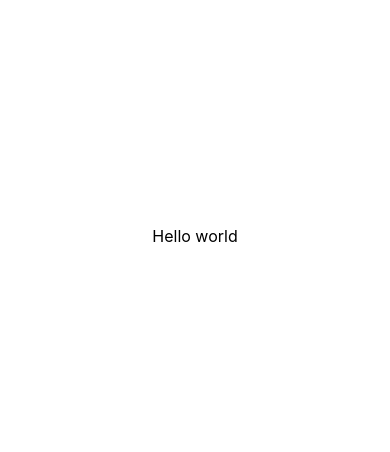
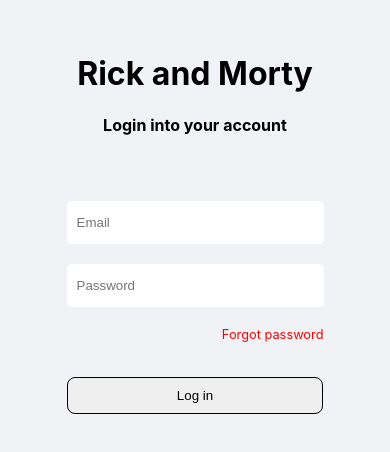
Before and after one commit to Elianc22/Rick-and-Morty-Project, a React (Create React App) app: page / in a window 390 px wide. Shown: the part 186-638 px from the top of the page. Built offline with nearby package versions, Linux system fonts and the light colour scheme.

Commit message:
creating login component for mobile

```diff
--- a/src/App.css
+++ b/src/App.css
@@ -6,6 +6,7 @@
   width: 100%;
   height: 100%;
   text-align: center;
+  background-color: #F0F2F5;
 }
 
 .App-logo {
--- a/src/App.js
+++ b/src/App.js
@@ -1,4 +1,5 @@
 import './App.css';
+import './styles/media.scss';
 import Layout from './components/layout';
 
 function App() {
--- /dev/null
+++ b/src/components/container/form/_formStyles.scss
@@ -0,0 +1,43 @@
+@use '../../../styles/baseStyle';
+
+.container-login {
+    @include baseStyle.base-center();
+    flex-direction: column;
+
+    .login-form {
+        @include baseStyle.base-form();
+        margin: 25px;
+
+        div {
+            margin-top: 20px;
+
+            .form-inputs{
+                padding: 14px 70px 14px 10px;
+                border: none;
+                border-radius: 5px;
+
+                &:hover, :focus {
+                    outline: none;
+                    box-shadow: 1px 1px 5px 0px rgba(0, 0, 0, .7);
+                }
+            }
+
+            .links-form {
+                display: flex;
+                justify-content: right;
+                font-size: 0.8rem;
+                text-decoration: none;
+                color: red;
+
+                &:hover {
+                    color: rgb(223, 2, 2);
+                }
+            }
+
+            .btn-form {
+                margin-top: 15px;
+                @include baseStyle.base-btn();
+            }
+        }
+    }
+}
--- /dev/null
+++ b/src/components/container/form/formLogin.jsx
@@ -0,0 +1,85 @@
+import React from 'react';
+import '../form/_formStyles.scss';
+import { Formik, Field, Form, ErrorMessage } from 'formik';
+import * as Yup from 'yup';
+
+const loginSchema = Yup.object().shape({
+  email: Yup.string().email('Invalid email format').required('Email is required'),
+  password: Yup.string().required('Password is required')
+});
+
+const Formlogin = () => {
+  const initialCredentials = {
+    email: '',
+    password: ''
+  };
+
+  return (
+    <div className="container-login">
+      <div>
+        <h1>Rick and Morty</h1>
+        <h4>Login into your account</h4>
+      </div>
+      <Formik
+        // *** Initial values that the form will take ***
+        initialValues={initialCredentials}
+        // *** Yup Validation Schema ***
+        validationSchema={loginSchema}
+        // *** onSubmit Event ***
+        onSubmit={async (values) => {
+          await new Promise((r) => setTimeout(r, 1000));
+          alert(JSON.stringify(values, null, 2));
+          // *** We save the data in the localStorage ***
+          localStorage.setItem('credentials', values);
+        }}>
+        {/* We obtain props from FOrmik */}
+
+        {({ touched, errors, isSubmitting }) => (
+          <Form className="login-form">
+            <div>
+              <Field
+                className="form-inputs"
+                id="email"
+                name="email"
+                placeholder="Email"
+                type="email"
+              />
+
+              {/* Emails errors */}
+              {errors.email && touched.email && (
+                <ErrorMessage component="div" name="email"></ErrorMessage>
+              )}
+            </div>
+            <div>
+              <Field
+                className="form-inputs"
+                id="password"
+                name="password"
+                type="password"
+                placeholder="Password"
+              />
+
+              {/* Password errors */}
+              {errors.password && touched.password && (
+                <ErrorMessage component="div" name="password"></ErrorMessage>
+              )}
+            </div>
+            <div>
+              <a className="links-form" href="">
+                Forgot password
+              </a>
+            </div>
+            <div>
+              <button className="btn-form" type="submit">
+                Log in
+              </button>
+              {isSubmitting ? <p>Login your credentials...</p> : null}
+            </div>
+          </Form>
+        )}
+      </Formik>
+    </div>
+  );
+};
+
+export default Formlogin;
--- a/src/components/layout.jsx
+++ b/src/components/layout.jsx
@@ -1,10 +1,11 @@
 import React from 'react';
+import Formlogin from './container/form/formLogin';
 import './_layout.scss';
 
 const Layout = () => {
   return (
     <div className="layout-container">
-      <p>Hello world</p>
+      <Formlogin></Formlogin>
     </div>
   );
 };
--- a/src/styles/_baseStyle.scss
+++ b/src/styles/_baseStyle.scss
@@ -4,3 +4,21 @@
     align-items: center;
     height: 100%;
 }
+
+@mixin base-form(){
+    display: flex;
+    justify-content: center;
+    flex-direction: column;
+}
+
+@mixin base-btn() {
+    padding: 10px 109px;
+    border: 1px solid;
+    background-color: none;
+    border-radius: 8px;
+
+        &:hover {
+            background-color: rgb(224, 220, 220);
+            cursor: pointer;
+        }
+}
--- /dev/null
+++ b/src/styles/media.scss
@@ -0,0 +1,20 @@
+/* For mobile phones: */
+[class*="col-"] {
+    width: 100%;
+  }
+
+  @media only screen and (min-width: 768px) {
+    /* For desktop: */
+    .col-1 {width: 8.33%;}
+    .col-2 {width: 16.66%;}
+    .col-3 {width: 25%;}
+    .col-4 {width: 33.33%;}
+    .col-5 {width: 41.66%;}
+    .col-6 {width: 50%;}
+    .col-7 {width: 58.33%;}
+    .col-8 {width: 66.66%;}
+    .col-9 {width: 75%;}
+    .col-10 {width: 83.33%;}
+    .col-11 {width: 91.66%;}
+    .col-12 {width: 100%;}
+  }
```
Also changed, not shown: src/components/container/father.jsx (deleted, +0 -14 lines), src/components/container/header.jsx (deleted, +0 -16 lines), src/components/pure/form/Loginform.jsx (deleted, +0 -80 lines), src/styles/loginStyle.scss (deleted, +0 -35 lines), src/img/logo.png (deleted).
